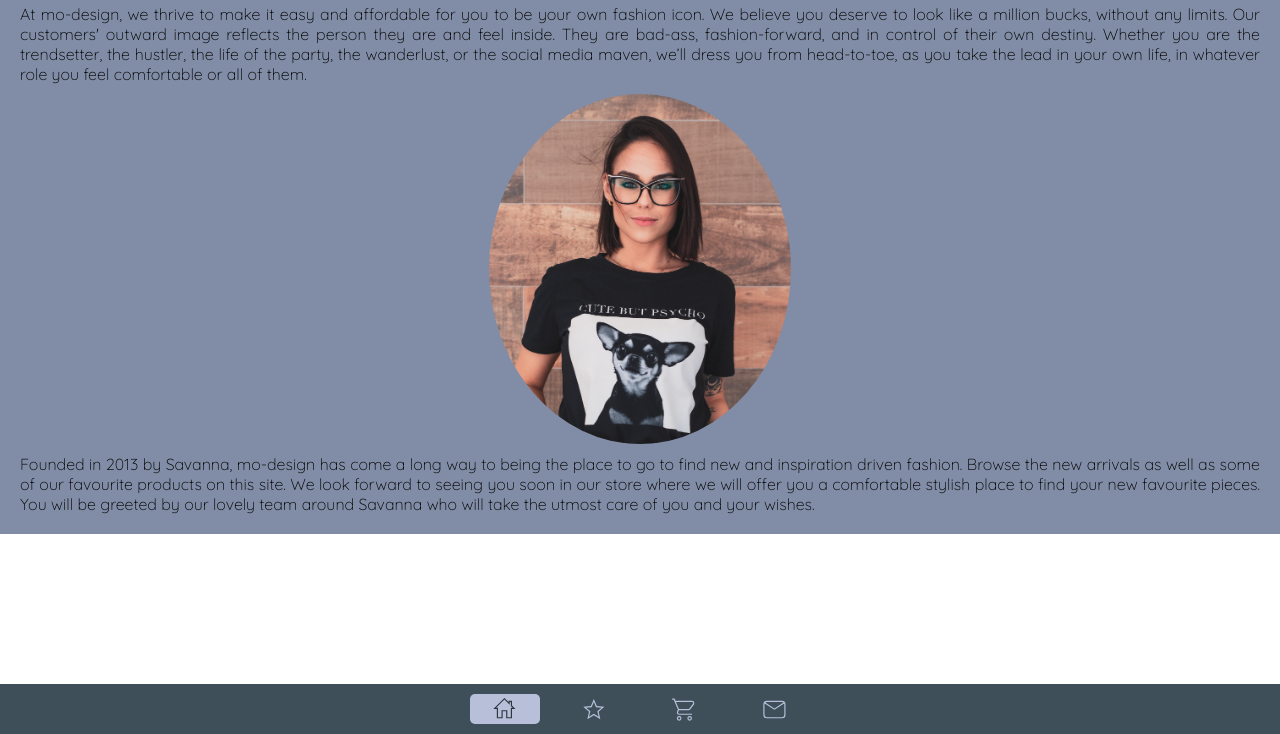
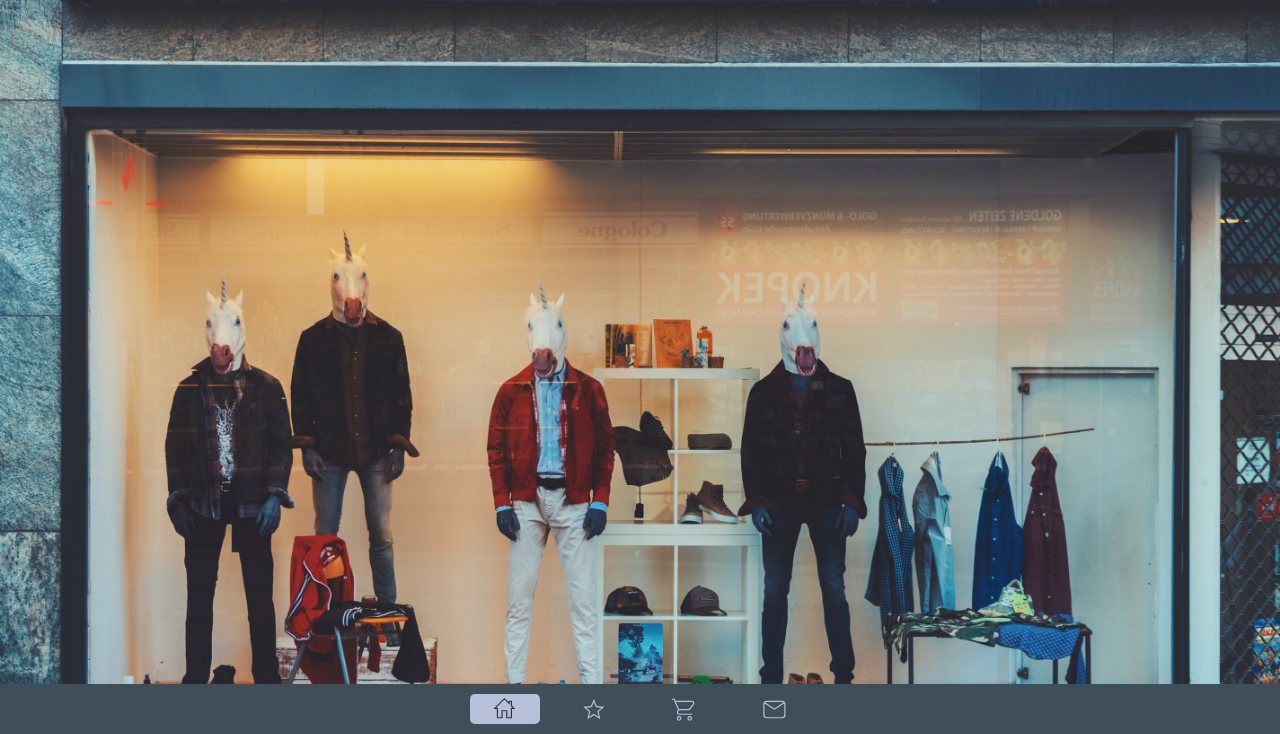
Before and after one commit to neuefische/mo-design, a website: page index.html in a window 1280 px wide. Shown: the part 66-800 px from the top of the page. Drawn offline with Linux system fonts and the light colour scheme.

Commit message:
Add storefront picture

```diff
--- a/index.html
+++ b/index.html
@@ -17,6 +17,9 @@
       </div>
     </header>
     <main class="main">
+      <div class="imgwrapper1">
+        <img class="storeimg" src="assets/storefront.jpeg" alt="storefront" />
+      </div>
       <section class="aboutus">
         <div class="text">
           At mo-design, we thrive to make it easy and affordable for you to be
@@ -28,9 +31,9 @@
           media maven, we’ll dress you from head-to-toe, as you take the lead in
           your own life, in whatever role you feel comfortable or all of them.
         </div>
-        <div class="imgwrapper">
+        <div class="imgwrapper2">
           <img
-            class="respimg"
+            class="ownerimg"
             src="assets/owner.jpeg"
             alt="profile picture of owner"
           />
--- a/src/_about.scss
+++ b/src/_about.scss
@@ -7,18 +7,34 @@
   justify-content: center;
   text-align: justify;
   padding: 20px;
-  background-color: var.$mo3;
 }
 
-.imgwrapper {
-  height: 350px;
+.imgwrapper1 {
+  height: auto;
+  width: 100vw;
+  position: relative;
+}
+
+.imgwrapper2 {
+  height: auto;
+  width: 250px;
   position: relative;
   margin: 10px;
 }
 
-.respimg {
-  object-fit: cover;
+.ownerimg {
+  object-fit: contain;
   object-position: center;
   height: 100%;
-  border-radius: 50%;
+  width: 100%;
+  border-radius: 50% 50% 50% 50%;
+  border: 4px solid var.$mo5;
+  box-shadow: 0px 10px 10px rgba(14, 13, 13, 0.5),
+    10px 0px 0 rgba(218, 211, 211, 0);
 }
+
+.storeimg {
+  object-fit: contain;
+  object-position: center;
+  width: 100%;
+}
--- a/src/_base.scss
+++ b/src/_base.scss
@@ -16,6 +16,7 @@
   overflow: auto;
   margin-top: 50px;
   margin-bottom: 50px;
+  background-color: var.$mo3;
 }
 
 .heading1 {
```
Also changed, not shown: assets/storefront.jpeg (added), dist/styles.css, 2 other files.
